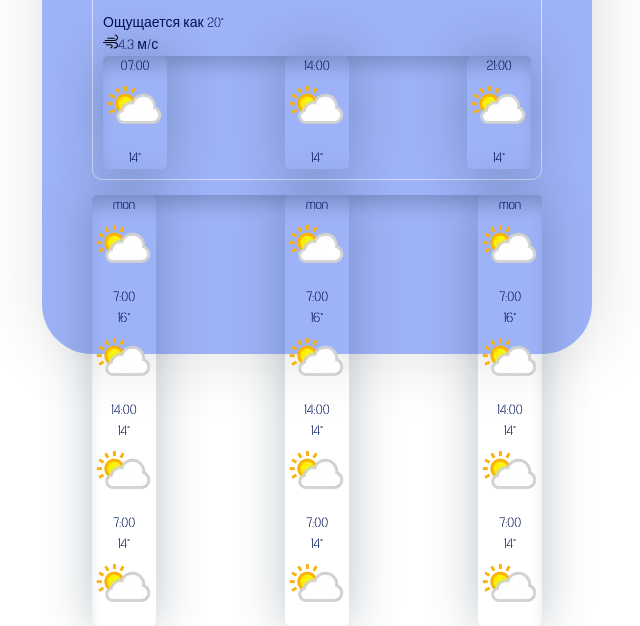
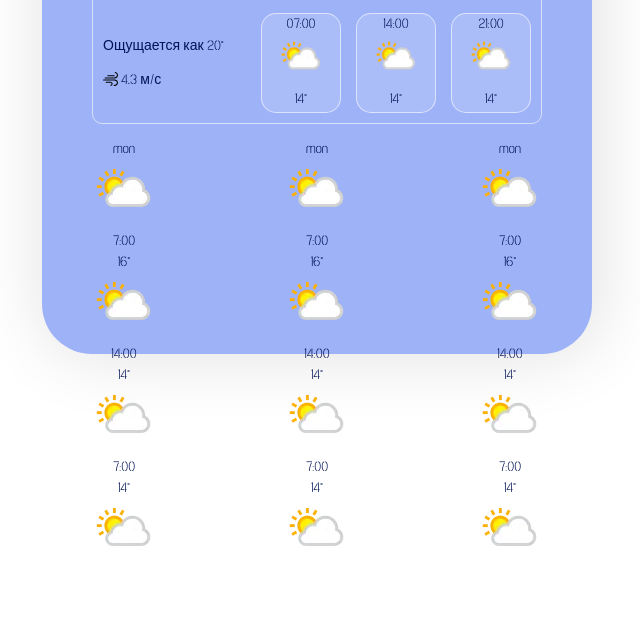
Before and after one commit to hesente/weatherApp, a website built with Parcel: page index.html in a window 1280 px wide. Shown: the part 321-947 px from the top of the page, without its empty margins (323-963 px from the left). After the commit the page ends 891 px from the top, so only its background shows below. Built offline with nearby package versions, Linux system fonts and the light colour scheme; a web font is replaced by a local one.

Commit message:
made current weather css

```diff
--- a/css/futureWeather.css
+++ b/css/futureWeather.css
@@ -3,14 +3,9 @@
 */
 
 .future-days {
-  box-shadow: 0px 16px 17px -7px rgba(34, 60, 80, 0.27) inset;
   border-radius: 5px;
   display: flex;
+  gap: 15px;
   justify-content: space-between;
   text-align: center;
 }
-
-.next-day-card {
-  box-shadow: 0px 0px 50px 0px rgba(34, 60, 80, 0.3);
-  border-radius: 5px;
-}
--- a/css/weather.css
+++ b/css/weather.css
@@ -52,10 +52,56 @@
   text-align: center;
 }
 
+.weather-icon {
+  transform: scale(1.2);
+}
+
 .wind-icon {
   width: 15px;
+  margin-right: 3px;
 }
 
 .temperature-icon {
   width: 15px;
 }
+
+.current-weather-grid {
+  display: grid;
+  grid-template-columns: 1fr 1fr;
+}
+
+.hours-weather-container {
+  border-radius: 5px;
+  display: flex;
+  gap: 15px;
+  justify-content: space-between;
+  text-align: center;
+}
+
+.feels-wind-container {
+  align-content: center;
+}
+
+.feels-like {
+  margin-bottom: 10px;
+}
+
+.wind {
+  margin-top: 3px;
+}
+
+.wind-container-flex {
+  display: flex;
+}
+
+.hours-weather-card {
+  border-radius: 15px;
+  border: 1.5px solid #ffffff96;
+  width: 80px;
+  background-color: #cbd6ff4d;
+  height: 100px;
+}
+
+.weather-img {
+  width: 60%;
+}
--- a/index.html
+++ b/index.html
@@ -89,32 +89,48 @@
               <p class="weather">Солнечно</p>
             </div>
           </div>
+
+          <div class="current-weather-grid">
+            <div class="feels-wind-container">
               <p class="feels-like">
                 <span class="feels-like-icon"></span>Ощущается как 20&deg;
               </p>
-          <p class="wind">
-            <span
-              ><img src="images/wind-svgrepo-com.svg" class="wind-icon" /></span
-            >4.3 м/с
-          </p>
+              <div class="wind-container-flex">
+                <img src="images/wind-svgrepo-com.svg" class="wind-icon" />
+                <p class="wind">4.3 м/с</p>
+              </div>
+            </div>
 
-          <div class="future-days">
-            <div class="next-day-card">
+            <div class="hours-weather-container">
+              <div class="hours-weather-card">
                 <p class="day">07:00</p>
-              <img src="images/116.png" alt="weather-next" />
+                <img
+                  src="images/116.png"
+                  alt="weather-next"
+                  class="weather-img"
+                />
                 <p class="weather-next-day">14&#176;</p>
               </div>
 
-            <div class="next-day-card">
+              <div class="hours-weather-card">
                 <p class="day">14:00</p>
-              <img src="images/116.png" alt="weather-next" />
+                <img
+                  src="images/116.png"
+                  alt="weather-next"
+                  class="weather-img"
+                />
                 <p class="weather-next-day">14&#176;</p>
               </div>
 
-            <div class="next-day-card">
+              <div class="hours-weather-card">
                 <p class="day">21:00</p>
-              <img src="images/116.png" alt="weather-next" />
+                <img
+                  src="images/116.png"
+                  alt="weather-next"
+                  class="weather-img"
+                />
                 <p class="weather-next-day">14&#176;</p>
+              </div>
             </div>
           </div>
         </div>
```
Lines whose indentation alone changed are shown as unchanged.
